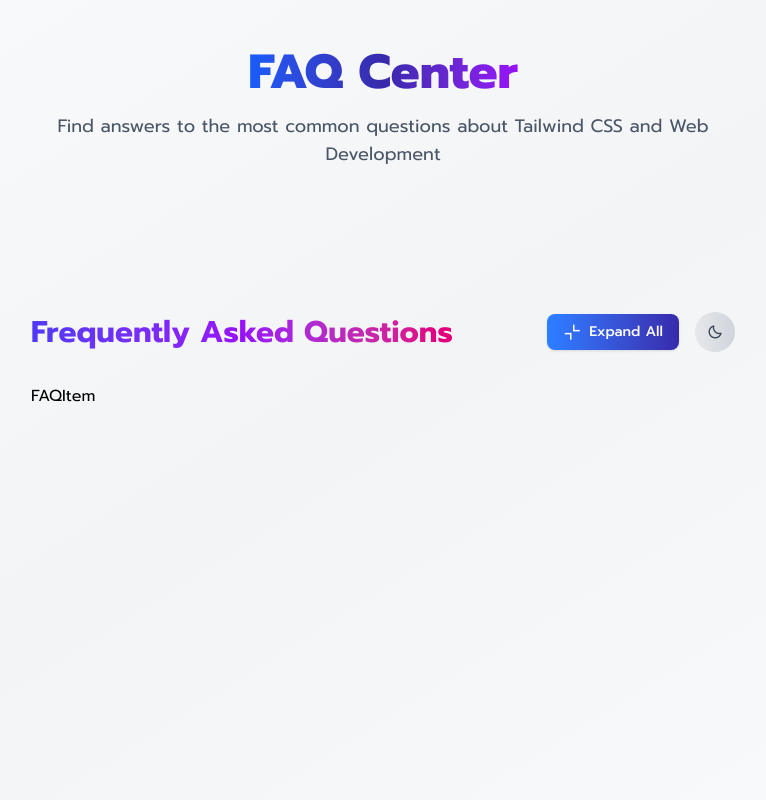
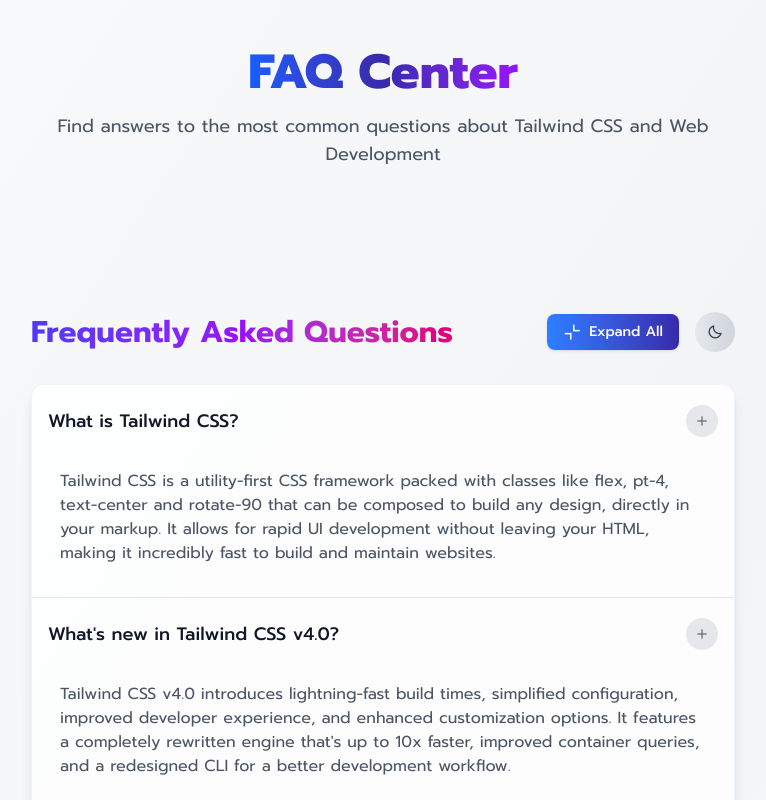
Before and after one commit to I0ANA24/FAQ-According-Learning-React, a React (Vite) app: page / in a window 1280 px wide. Shown: the top 800 px of the page, without its empty margins (257-1023 px from the left). Built offline with nearby package versions, Linux system fonts and the light colour scheme.

Commit message:
displaying questions and answers

```diff
--- a/src/components/FAQItem.jsx
+++ b/src/components/FAQItem.jsx
@@ -1,9 +1,19 @@
 import React from 'react'
 
-const FAQItem = () => {
+const FAQItem = ({ item }) => {
   return (
-    <div>
-      <p>FAQItem</p>
+    <div className='border-b border-gray-200 dark:border-gray-700 last:border-none transition-colors duration-300 hover:bg-gradient-to-r hover:from-gray-50/50 hover:to-transparent dark:hover:from-gray-800/50 dark:hover:to-transparent'>
+      <button className="w-full py-5 px-4 flex justify-between items-center text-left focus:outline-none rounded-lg transition-all duration-200 cursor-pointer text-gray-900 dark:text-white hover:text-transparent hover:bg-clip-text hover:bg-gradient-to-r hover:from-indigo-600 hover:to-purple-600 dark:hover:from-indigo-400 dark:hover:to-purple-400">
+        <span className="text-lg font-medium pr-6">{item.question}</span>
+        <div className="flex-shrink-0 flex items-center justify-center w-8 min-w-8 aspect-square rounded-full bg-gray-200 dark:bg-gray-700 transition-all duration-200">
+          <i className="bx bx-plus text-gray-500 dark:text-gray-400"></i>
+        </div>
+      </button>
+      <div className="overflow-hidden">
+        <div className="p-4 pt-0 pb-5 text-gray-600 dark:text-gray-300">
+          <div className="p-3 rounded-lg overflow-y-auto max-h-[300px]">{item.answer}</div>
+        </div>
+      </div>
     </div>
   )
 }
--- a/src/components/FAQList.jsx
+++ b/src/components/FAQList.jsx
@@ -1,5 +1,6 @@
 import React from 'react'
 import FAQItem from './FAQItem'
+import faqData from '../data/faqData'
 
 const FAQList = ({ toggleDarkMode, darkMode }) => {
   return (
@@ -18,7 +19,13 @@
           </button>
         </div>
       </div>
-        <FAQItem />
+      <div className="bg-white/80 dark:bg-gray-800/80 rounded-xl shadow-lg border border-indigo-100/50 dark:border-indigo-900/30 overflow-hidden transition-all duration-300">
+        {
+          faqData.map((item) => (
+            <FAQItem key={item.id} item={item} />
+          ))
+        }
+      </div>
     </div>
   )
 }
```
